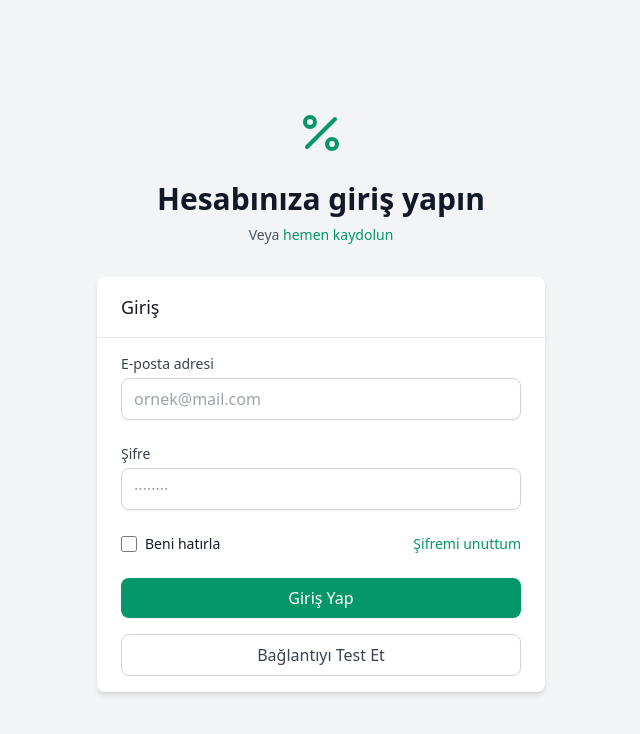
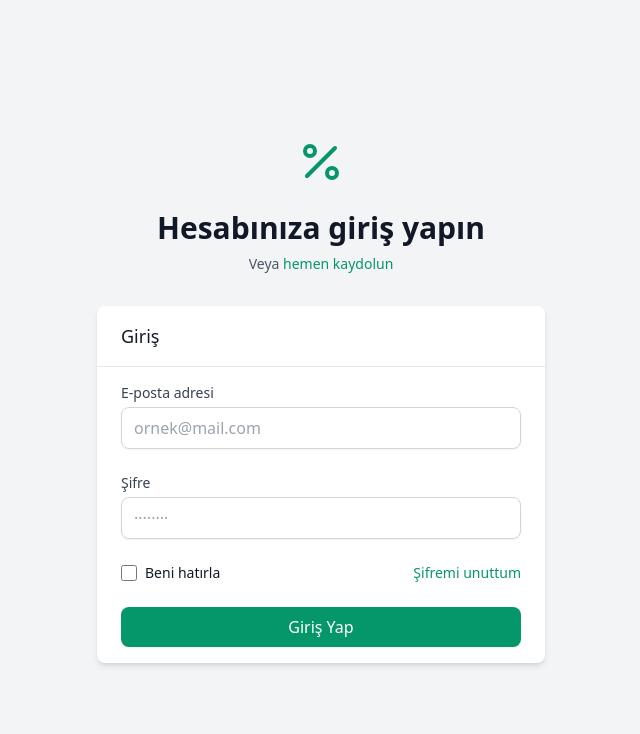
Before and after one commit to Omeruruc/hali-saha, a React (Vite) app: page /login in a window 1280 px wide. Shown: the top 734 px of the page, without its empty margins (319-959 px from the left). Built offline with nearby package versions, Linux system fonts and the light colour scheme.

Commit message:
bağlantı test kaldırıldı

```diff
--- a/src/pages/auth/Login.tsx
+++ b/src/pages/auth/Login.tsx
@@ -206,23 +206,6 @@ const Login: React.FC = () => {
                 {loading ? 'Giriş yapılıyor...' : 'Giriş Yap'}
               </Button>
             </form>
-
-            <div className="mt-4">
-              <Button
-                type="button"
-                variant="outline"
-                fullWidth
-                onClick={testSupabaseConnection}
-              >
-                Bağlantıyı Test Et
-              </Button>
-
-              {testResult && (
-                <div className="mt-3 p-3 bg-gray-50 text-sm rounded-md font-mono whitespace-pre-wrap">
-                  {testResult}
-                </div>
-              )}
-            </div>
           </CardContent>
         </Card>
       </div>
```
